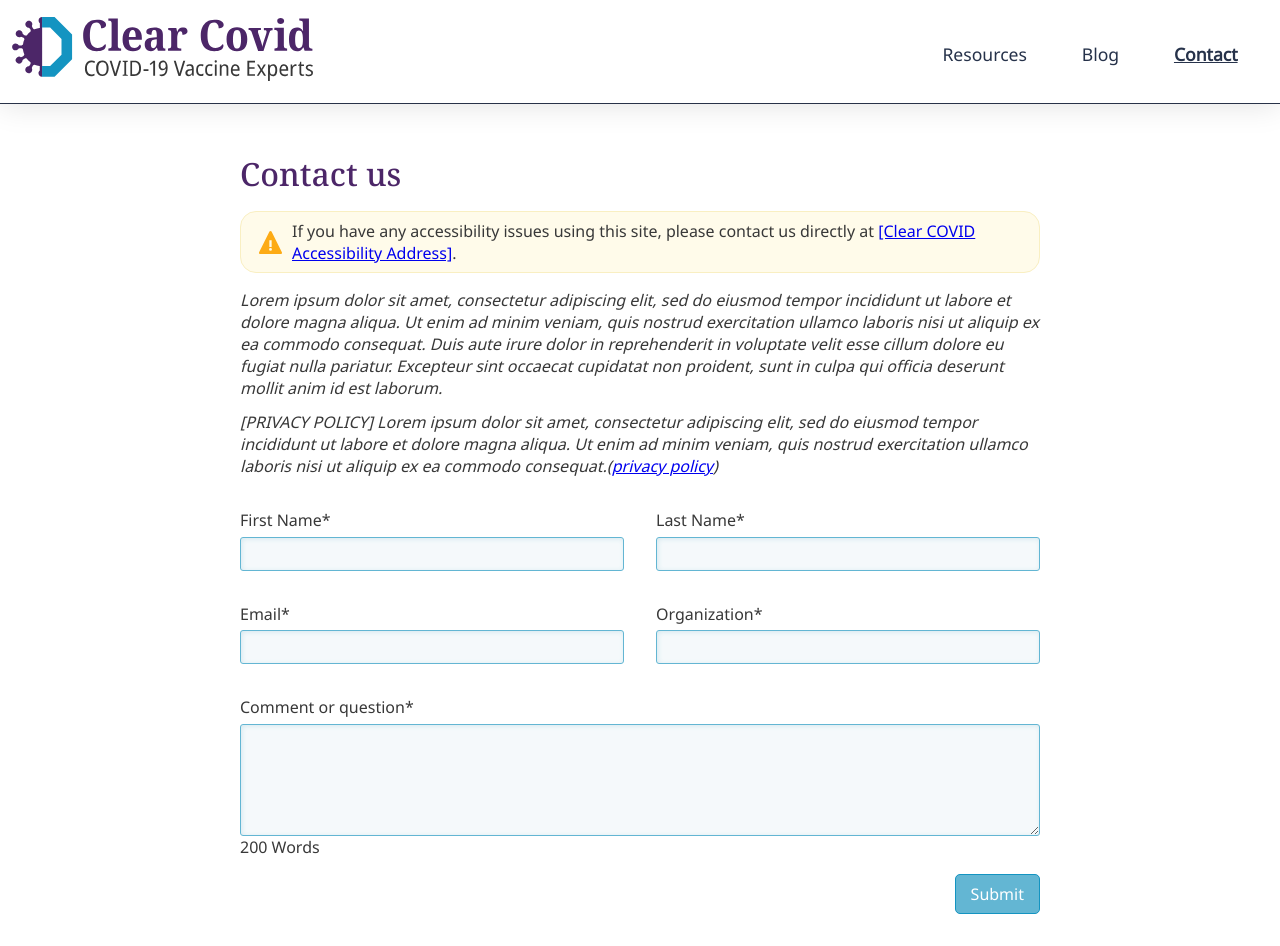
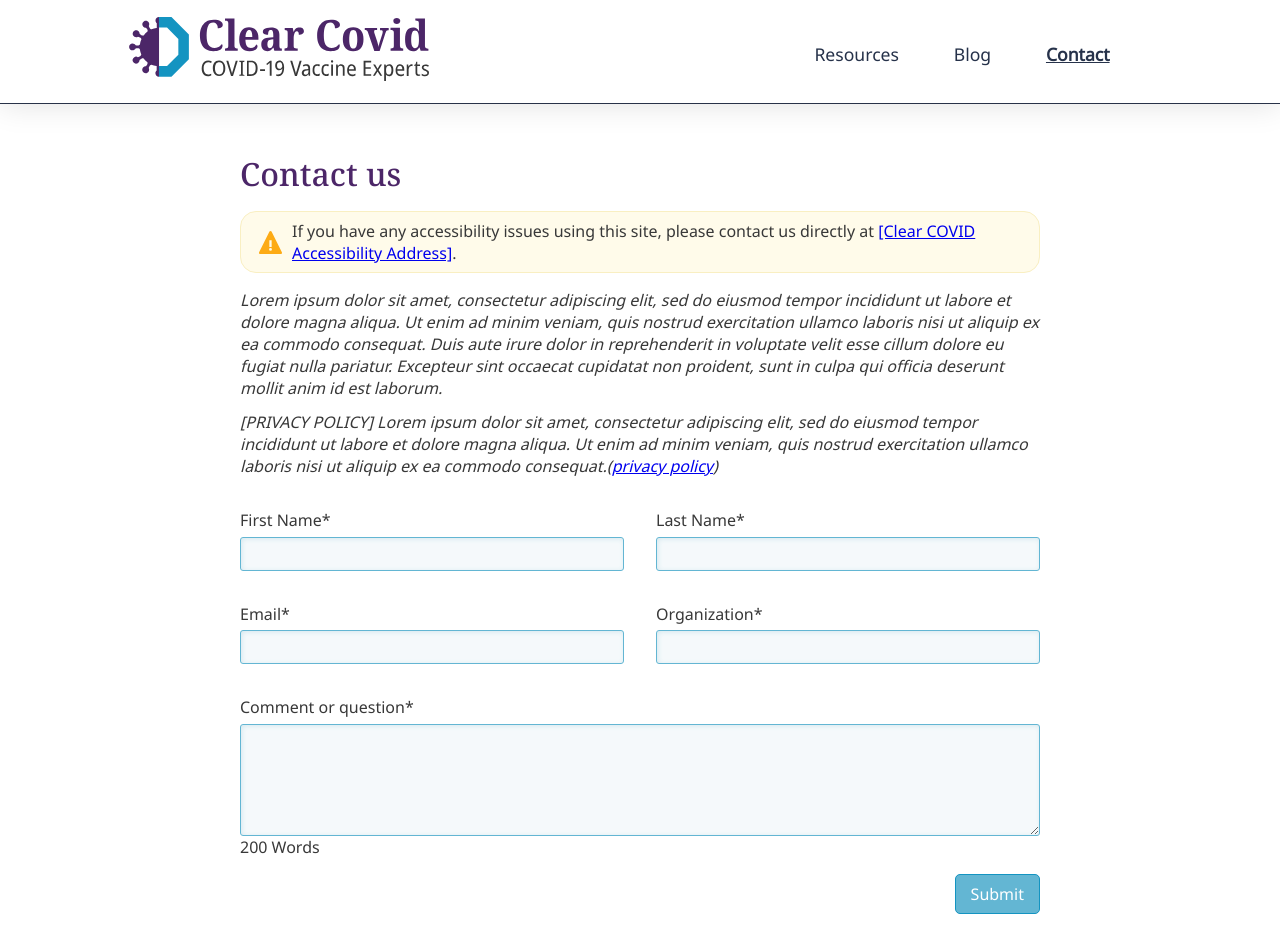
Before and after one commit to talus-analytics-bus/covat, a Gatsby site: page /contact in a window 1280 px wide. Built offline with nearby package versions, Linux system fonts and the light colour scheme; Gatsby itself is replaced by a stand-in of ours.

Commit message:
correcting name in package.json

```diff
--- a/package.json
+++ b/package.json
@@ -1,5 +1,5 @@
 {
-  "name": "Clear COVID",
+  "name": "clear-covid",
   "private": true,
   "description": "COVID Vaccines Experts Site",
   "version": "0.1.0",
--- a/src/components/Nav/Nav508/Nav508.module.scss
+++ b/src/components/Nav/Nav508/Nav508.module.scss
@@ -7,7 +7,7 @@
 
   .main {
     width: 90rem;
-    max-width: 100%;
+    max-width: 64rem;
     margin: 1rem auto;
     display: flex;
     justify-content: space-between;
@@ -16,7 +16,7 @@
     .navbarLeft {
       margin: 0;
       padding: 0;
-      margin-left: 0.7rem;
+      // margin-left: 0.7rem;
       // height: 3rem;
       img {
         // margin: 0;
```
